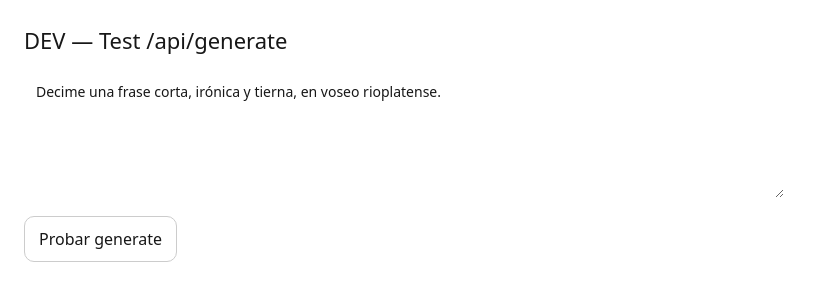
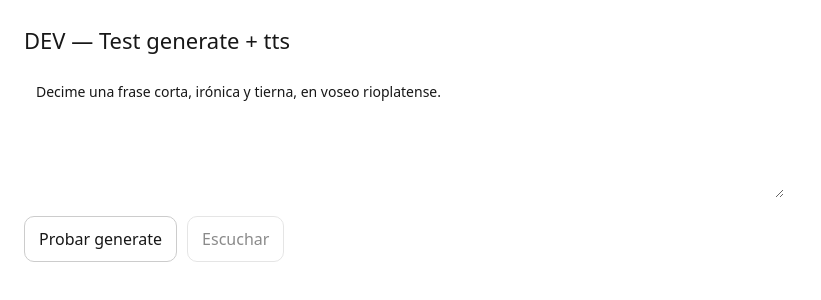
Before and after one commit to facundocampoo-glitch/nextjs-boilerplate, a Next.js app: page /dev in a window 1280 px wide. Shown: the top 300 px of the page, without its empty margins (0-821 px from the left). Built offline with nearby package versions, Linux system fonts and the light colour scheme.

Commit message:
fix dev page speak button

```diff
--- a/app/dev/page.tsx
+++ b/app/dev/page.tsx
@@ -9,6 +9,7 @@ export default function DevPage() {
   const [loading, setLoading] = useState(false);
   const [result, setResult] = useState<string>("");
   const [error, setError] = useState<string>("");
+
   const [audioUrl, setAudioUrl] = useState<string>("");
   const [audioLoading, setAudioLoading] = useState(false);
 
@@ -16,6 +17,7 @@ export default function DevPage() {
     setLoading(true);
     setError("");
     setResult("");
+    setAudioUrl("");
 
     try {
       const r = await fetch("/api/generate", {
@@ -38,9 +40,39 @@ export default function DevPage() {
     }
   }
 
+  async function speak() {
+    if (!result) return;
+
+    setAudioLoading(true);
+    setError("");
+    setAudioUrl("");
+
+    try {
+      const r = await fetch("/api/tts", {
+        method: "POST",
+        headers: { "Content-Type": "application/json" },
+        body: JSON.stringify({ text: result }),
+      });
+
+      if (!r.ok) {
+        const err = await r.text();
+        setError(err);
+        return;
+      }
+
+      const blob = await r.blob();
+      const url = URL.createObjectURL(blob);
+      setAudioUrl(url);
+    } catch (e: any) {
+      setError(e?.message || "Error TTS");
+    } finally {
+      setAudioLoading(false);
+    }
+  }
+
   return (
     <main style={{ padding: 24, fontFamily: "system-ui" }}>
-      <h1 style={{ fontSize: 22, marginBottom: 12 }}>DEV — Test /api/generate</h1>
+      <h1 style={{ fontSize: 22, marginBottom: 12 }}>DEV — Test generate + tts</h1>
 
       <textarea
         value={prompt}
@@ -49,7 +81,7 @@ export default function DevPage() {
         style={{ width: "100%", maxWidth: 760, padding: 12, fontSize: 14 }}
       />
 
-      <div style={{ marginTop: 12 }}>
+      <div style={{ marginTop: 12, display: "flex", gap: 10, flexWrap: "wrap" }}>
         <button
           onClick={run}
           disabled={loading}
@@ -61,6 +93,20 @@ export default function DevPage() {
           }}
         >
           {loading ? "Generando..." : "Probar generate"}
+        </button>
+
+        <button
+          onClick={speak}
+          disabled={!result || audioLoading}
+          style={{
+            padding: "10px 14px",
+            borderRadius: 10,
+            border: "1px solid #ccc",
+            cursor: !result || audioLoading ? "not-allowed" : "pointer",
+            opacity: !result ? 0.5 : 1,
+          }}
+        >
+          {audioLoading ? "Generando audio..." : "Escuchar"}
         </button>
       </div>
 
@@ -75,6 +121,12 @@ export default function DevPage() {
           {result}
         </pre>
       )}
+
+      {audioUrl && (
+        <div style={{ marginTop: 16 }}>
+          <audio controls autoPlay src={audioUrl} />
+        </div>
+      )}
     </main>
   );
 }
```
